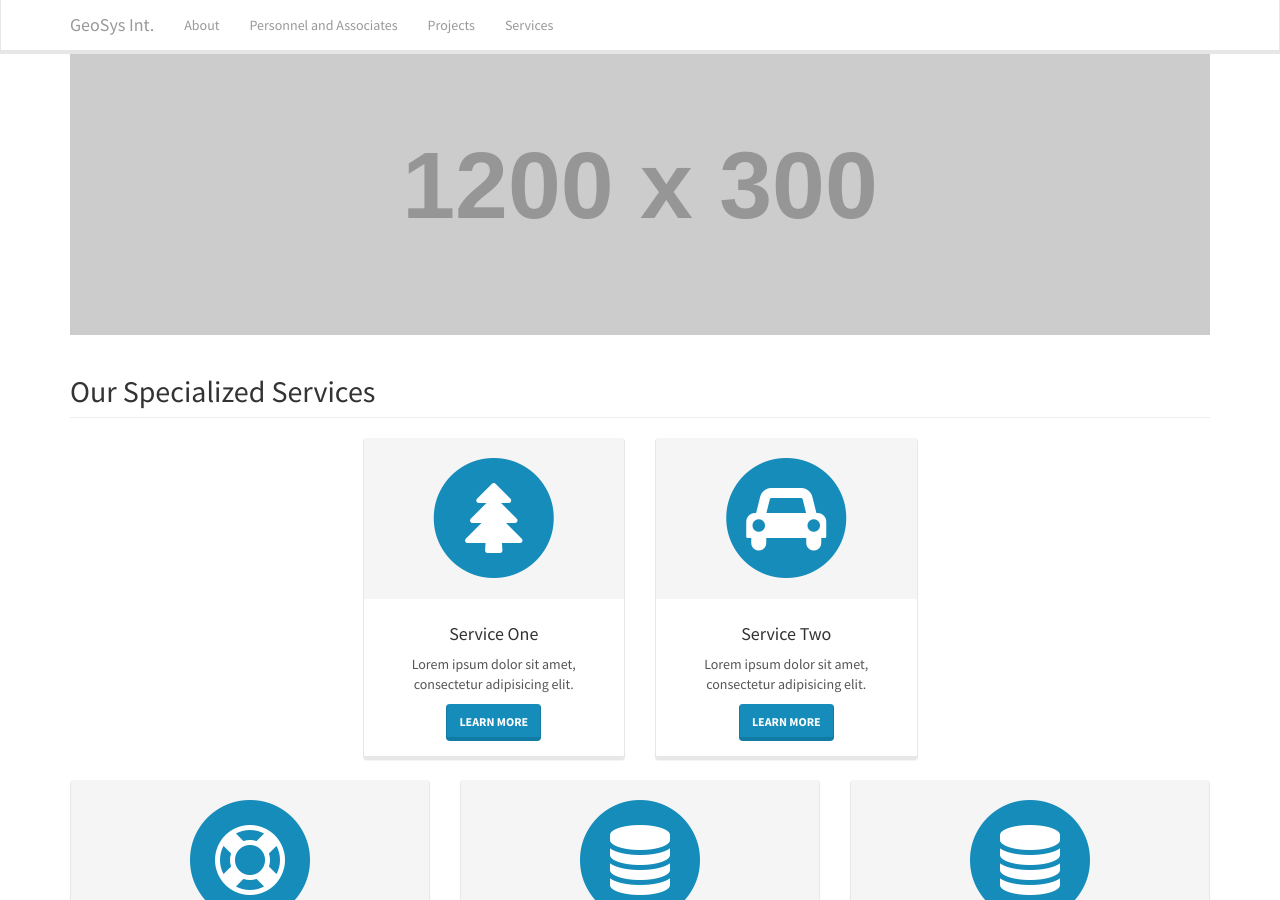
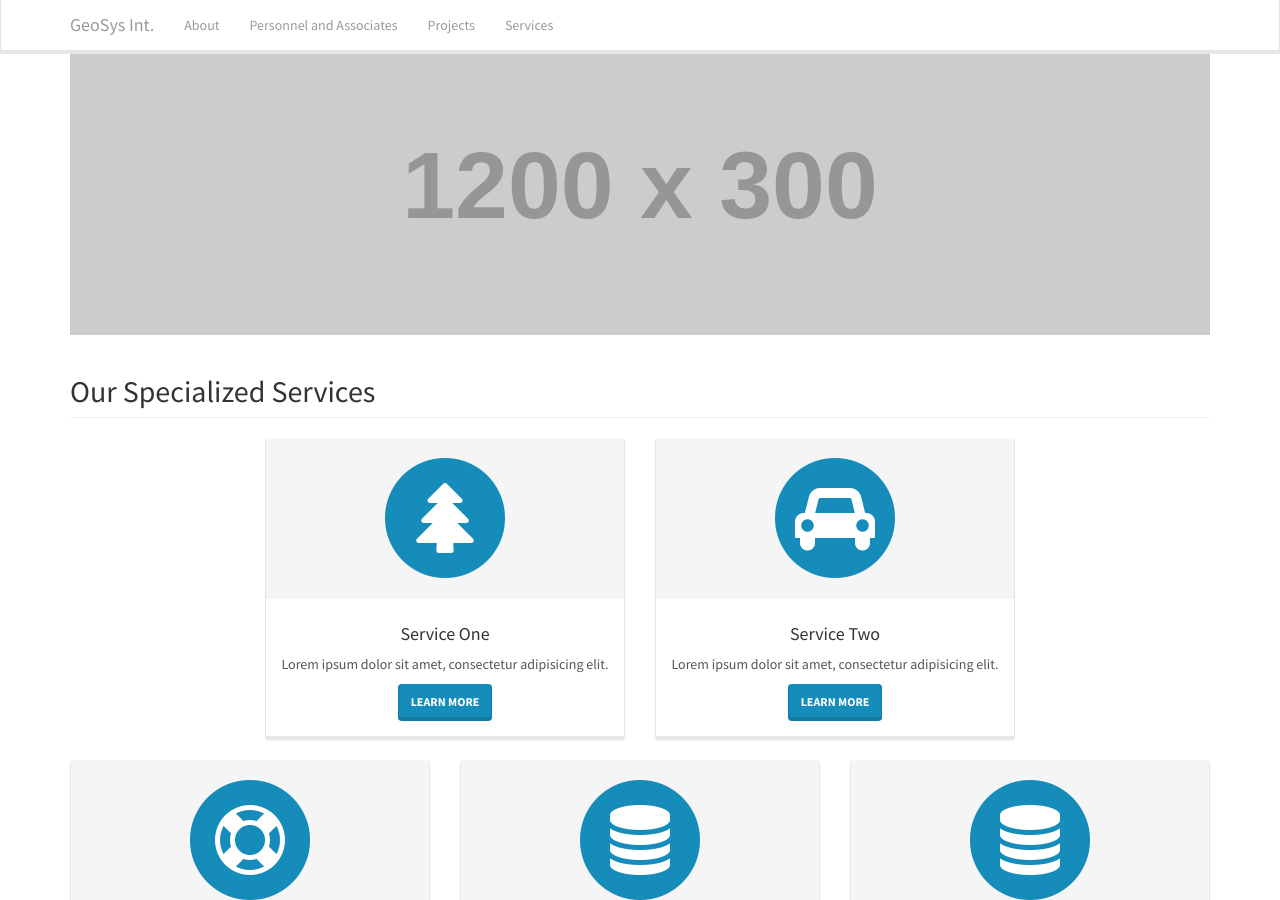
Before and after one commit to marioerossi/geosysint, a Jekyll site: the page built from services.html, in a window 1280 px wide and 900 px high. Built offline with Jekyll 4.4.1, drawn with Linux system fonts in a browser that asks for light colours; nearby versions of some CDN libraries.

Commit message:
Resized panels to make them all equal

```diff
--- a/services.html
+++ b/services.html
@@ -17,7 +17,7 @@ permalink: /services/
     <div class="col-lg-12">
         <h2 class="page-header">Our Specialized Services</h2>
     </div>
-    <div class="col-md-3 col-md-offset-3 col-sm-6">
+    <div class="col-md-4 col-md-offset-2 col-sm-6">
         <div class="panel panel-default text-center">
             <div class="panel-heading">
                 <span class="fa-stack fa-5x">
@@ -32,7 +32,7 @@ permalink: /services/
             </div>
         </div>
     </div>
-    <div class="col-md-3 col-sm-6">
+    <div class="col-md-4 col-sm-6">
         <div class="panel panel-default text-center">
             <div class="panel-heading">
                 <span class="fa-stack fa-5x">
```
